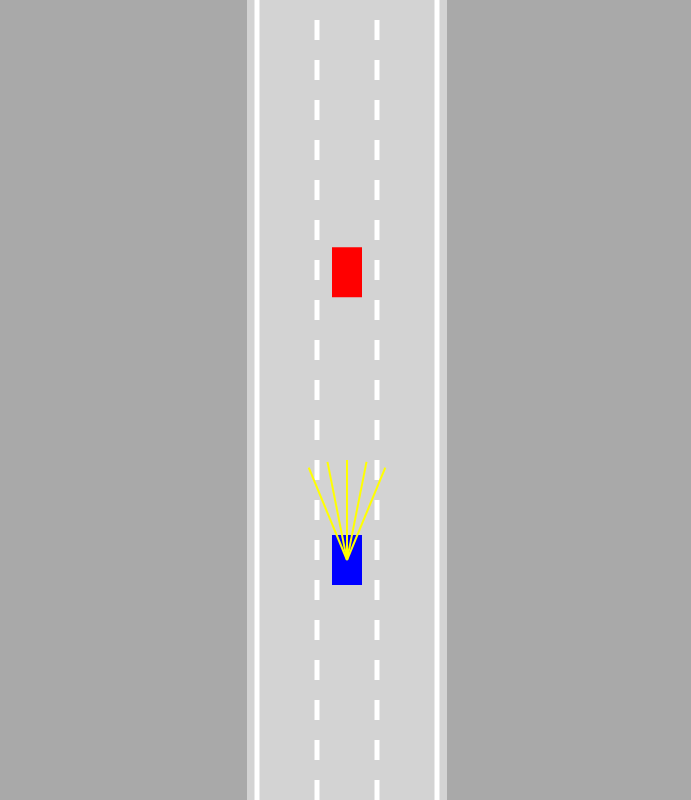
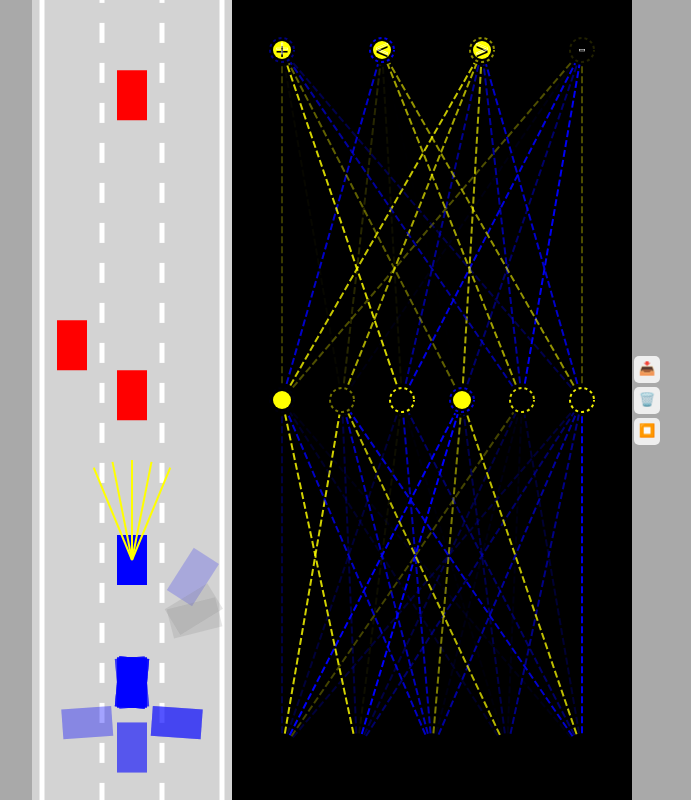
Before and after one commit to g-noth/intro-self-driving-cars, a website: page frontend/code/index.html in a window 1280 px wide. Shown: the whole page, without its empty margins (293-984 px from the left). Drawn offline with Linux system fonts and the light colour scheme; animation ran at ten frames a second.

Commit message:
connect NN and add NN visualizer

```diff
--- a/frontend/code/car.js
+++ b/frontend/code/car.js
@@ -12,8 +12,14 @@ class Car {
         this.angle=0;
         this.damaged=false;
 
-        if(carType=="MAIN"){
+        this.useNN = carType == 'AI';
+
+        if(carType!="MAIN"){
             this.sensor = new Sensor(this);
+            // connect NN to car
+            this.nn = new NeuralNetwork(
+                [this.sensor.rayCount,6,4]
+            );
         }
         this.controls = new Controls(carType);
     }
@@ -24,7 +30,23 @@ class Car {
             this.polygon = this.#createPolygon();
             this.damaged = this.#assessDamage(roadBorders, traffic);
         }
-        this.sensor?.update(roadBorders, traffic);
+        if(this.sensor){
+            this.sensor.update(roadBorders, traffic);
+            // console.log(this.sensor.readings);
+            // low values for far away objects, high values for close objects
+            const offsets = this.sensor.readings.map(
+                sensor_reading => sensor_reading == null?0:1-sensor_reading.offset
+            );
+            const outputs = NeuralNetwork.feedForward(offsets, this.nn);
+            console.log(outputs);
+            // connect NN to controls
+            if(this.useNN){
+                this.controls.forward = outputs[0];
+                this.controls.left = outputs[1];
+                this.controls.right = outputs[2];
+                this.controls.reverse = outputs[3];
+            }
+        }
     }
 
     #assessDamage(roadBorders, traffic){
@@ -122,7 +144,7 @@ class Car {
         this.y -= Math.cos(this.angle) * this.speed;
     };
 
-    draw(ctx, color) {
+    draw(ctx, color, drawSensor=false) {
         //color code car while driving
         if(this.damaged){
             ctx.fillStyle="gray";
@@ -138,6 +160,8 @@ class Car {
         }
         ctx.fill();
 
-        this.sensor?.draw(ctx);
+        if(this.sensor && drawSensor){
+            this.sensor.draw(ctx);
+        }
     }
 }
--- a/frontend/code/index.html
+++ b/frontend/code/index.html
@@ -5,6 +5,14 @@
     </head>
     <body>
         <canvas id="myCanvas"></canvas>
+        <canvas id ="networkCanvas"></canvas>
+        <div id = "verticalButtons">
+            <button onclick = "save()">📥</button>
+            <button onclick = "discard()">🗑️</button>
+            <button onclick = "stop()">⏹️</button>
+        </div>
+        <script src="network.js"></script>
+        <script src="visualizer.js"></script>
         <script src="sensor.js"></script>
         <script src="utils.js"></script>
         <script src="road.js"></script>
--- a/frontend/code/main.js
+++ b/frontend/code/main.js
@@ -1,5 +1,8 @@
 const canvas = document.getElementById('myCanvas');
 canvas.width = 200;
+
+const networkCanvas = document.getElementById('networkCanvas');
+networkCanvas.width = 400;
 
 // setup menu
 const laneCount = 3;
@@ -7,33 +10,100 @@ const laneIndex = 1;
 // rayCount,raySpread,rayLength
 
 const ctx = canvas.getContext('2d');
+const networkCtx = networkCanvas.getContext('2d');
+
 const road = new Road(canvas.width / 2, canvas.width * 0.9, laneCount);
-const car = new Car(road.getLaneCenter(laneIndex), 100, 30, 50, 'MAIN');
+
+
+const N = 50;
+const cars = generateCars(N);
+
+let bestCar = cars[0];
+
+if(localStorage.getItem("bestBrain")){
+  for(let i=0;i<cars.length;i++){
+    cars[i].nn = JSON.parse(localStorage.getItem("bestBrain"));
+    if(i!=0){
+      NeuralNetwork.mutate(cars[i].nn,0.15); // adjust similarity to best car
+    }
+  }
+}
+
 const traffic = [
-  new Car(road.getLaneCenter(laneIndex), -100, 30, 50, 'TRAFFIC', 2),
+  new Car(road.getLaneCenter(1), -400, 30, 50, 'TRAFFIC',2),
+  new Car(road.getLaneCenter(2), -600, 30, 50, 'TRAFFIC',2),
+  new Car(road.getLaneCenter(0), -150, 30, 50, 'TRAFFIC',2),
+  new Car(road.getLaneCenter(1), -100, 30, 50, 'TRAFFIC',2),
+  new Car(road.getLaneCenter(0), -900, 30, 50, 'TRAFFIC',2),
 ];
 
 animate();
 
-function animate() {
-  traffic.forEach((car) => {
-    car.update(road.borders, []);
-  });
-  car.update(road.borders, traffic);
+// serialize best car in local storage
+function save(){
+  localStorage.setItem("bestCarBrain",
+    JSON.stringify(bestCar.nn));
+}
+
+function discard(){
+  localStorage.removeItem("bestCarBrain");
+}
+
+function stop(){
+  window.cancelAnimationFrame(animationFrameId);
+}
+
+
+
+function generateCars(N){
+   const cars = [];
+   for(let i=1;i<N;i++){
+      cars.push(new Car(road.getLaneCenter(1), 100, 30, 50, 'AI'));
+   }
+   return cars;
+}
+
+function animate(time) {
+  for(let i=0;i<traffic.length;i++){
+    traffic[i].update(road.borders, []);
+  }
+
+  for(let i=0;i<cars.length;i++){
+    cars[i].update(road.borders, traffic);
+  }
+  // track best car (fitness function: highest up on screen (lowest y value))
+  // only works for straight roads
+  bestCar = cars.find(
+    c=>c.y==Math.min(
+      ...cars.map(c=>c.y)
+    ));
 
   canvas.height = window.innerHeight;
+  networkCanvas.height = window.innerHeight;
 
   // make street move
   ctx.save();
-  ctx.translate(0, -car.y + canvas.height * 0.7);
+  ctx.translate(0, -bestCar.y + canvas.height * 0.7);
   // end make street move
 
   road.draw(ctx);
-  traffic.forEach((car) => {
-    car.draw(ctx, 'red');
-  });
-  car.draw(ctx, 'blue');
+
+  for(let i=0;i<traffic.length;i++){
+    traffic[i].draw(ctx, 'red');
+  }
+
+  ctx.globalAlpha = 0.2;
+
+  for(let i=0;i<cars.length;i++){
+    cars[i].draw(ctx, 'blue');
+  }
+
+  ctx.globalAlpha = 1;
+  // focus on main car with sensor
+  bestCar.draw(ctx,"blue",true);
 
   ctx.restore();
+  networkCtx.lineDashOffset=-time/30;
+  Visualizer.drawNetwork(networkCtx, bestCar.nn);
   requestAnimationFrame(animate);
 }
--- a/frontend/code/style.css
+++ b/frontend/code/style.css
@@ -2,9 +2,32 @@ body {
     margin:0;
     background:darkgray;
     overflow: hidden;
-    text-align: center;
+    display:flex;
+    justify-content:center;
+    align-items:center;
+}
+
+#verticalButtons{
+    display:flex;
+    flex-direction:column;
+}
+
+button{
+    border: none;
+    border-radius: 5px;
+    padding: 5px 5px 7px 5px;
+    margin: 2px;
+    cursor: pointer;
+}
+
+button:hover{
+    background: lightblue;
 }
 
 #myCanvas{
     background: lightgray;
 }
+
+#networkCanvas{
+    background: black;
+}
--- a/frontend/code/utils.js
+++ b/frontend/code/utils.js
@@ -38,3 +38,14 @@ function polysIntersect(poly1, poly2) {
   }
   return false;
 }
+
+
+function getRGBA(value){
+  // color and strength of connection by weight
+  const alpha = Math.abs(value); // -1 to 1, transparency by weight value
+  // yellow postive, blue negative
+  const R = value<0?0:255;
+  const G = R; // red and green make yellow
+  const B = value>0?0:255;
+  return "rgba("+R+","+G+","+B+","+alpha+")";
+}
--- /dev/null
+++ b/frontend/code/visualizer.js
@@ -0,0 +1,105 @@
+class Visualizer{
+    static drawNetwork(ctx, network){
+        const margin = 50;
+        const left = margin;
+        const top = margin;
+        const width = ctx.canvas.width - 2*margin;
+        const height = ctx.canvas.height - 2*margin;
+
+        const levelHeight = height/network.levels.length;
+        for(let i=network.levels.length-1;i>=0;i--){
+            const levelTop = top+
+                lerp(
+                    height-levelHeight,
+                    0,
+                    network.levels.length==1?0.5:i/(network.levels.length-1)
+                );
+            ctx.setLineDash([7,3]);
+            Visualizer.drawLevel(ctx,network.levels[i],left,levelTop,width,levelHeight,
+                // foward, left, right, reverse
+                i==network.levels.length-1?["+","<",">","-"]:[]
+            );
+        }
+    }
+
+    static drawLevel(ctx, level, left, top, width, height, outputLabels){
+        const right = left + width;
+        const bottom = top + height;
+        const {inputs,outputs, weights, biases} = level;
+
+        const nodeRadius = 15;
+
+
+        for(let i=0;i<inputs.length;i++){
+            for(let j=0;j<outputs.length;j++){
+                ctx.beginPath();
+                ctx.moveTo(
+                    Visualizer.#getNodeX(inputs,i,left,right),
+                    bottom
+                );
+                ctx.lineTo(
+                    Visualizer.#getNodeX(outputs,j,left,right),
+                    top
+                );
+                ctx.lineWidth=2;
+                // color and strength of connection by weight
+                weights[i][j];
+                ctx.strokeStyle=getRGBA(weights[i][j]);
+                ctx.stroke();
+            }
+        }
+        // inputs
+        for(let i=0;i<inputs.length;i++){
+            const x=Visualizer.#getNodeX(inputs,i,left,right);
+            ctx.beginPath();
+            ctx.arc(x,bottom,nodeRadius,0,Math.PI*2);
+            ctx.fillStyle="black";
+            ctx.fill();
+            ctx.beginPath();
+            ctx.arc(x,bottom,nodeRadius*0.6,0,Math.PI*2);
+            ctx.fillStyle=getRGBA(inputs[i]);
+            ctx.fill();
+        }
+        // outputs (hidden layer)
+        for(let i=0;i<outputs.length;i++){
+            const x = Visualizer.#getNodeX(outputs,i,left,right);
+            ctx.beginPath();
+            ctx.arc(x,top,nodeRadius,0,Math.PI*2);
+            ctx.fillStyle="black";
+            ctx.fill();
+            ctx.beginPath();
+            ctx.arc(x,top,nodeRadius*0.6,0,Math.PI*2);
+            ctx.fillStyle=getRGBA(outputs[i]);
+            ctx.fill();
+
+            // draw bias as contour around node (dashed)
+            ctx.beginPath();
+            ctx.lineWidth=2;
+            ctx.arc(x,top,nodeRadius*0.8,0,Math.PI*2);
+            ctx.strokeStyle=getRGBA(biases[i]);
+            ctx.setLineDash([3,3]);
+            ctx.stroke();
+            ctx.setLineDash([]);
+
+            if (outputLabels[i]){
+                ctx.beginPath();
+                ctx.textAlign="center";
+                ctx.textBaseline="middle";
+                ctx.fillStyle="black";
+                ctx.strokeStyle="white";
+                ctx.font=(nodeRadius*1.5)+"px Arial";
+                ctx.fillText(outputLabels[i],x,top+nodeRadius*0.2);
+                ctx.lineWidth=0.5;
+                ctx.strokeText(outputLabels[i],x,top);
+            }
+        }
+    }
+    // helper function to get x position of a node
+    static #getNodeX(nodes,index,left,right){
+        return lerp(
+            left,
+            right,
+            nodes.length==1?0.5:index/(nodes.length-1)
+        );
+    }
+}
```
Also changed, not shown: frontend/code/network.js (renamed from backend/network.js).
